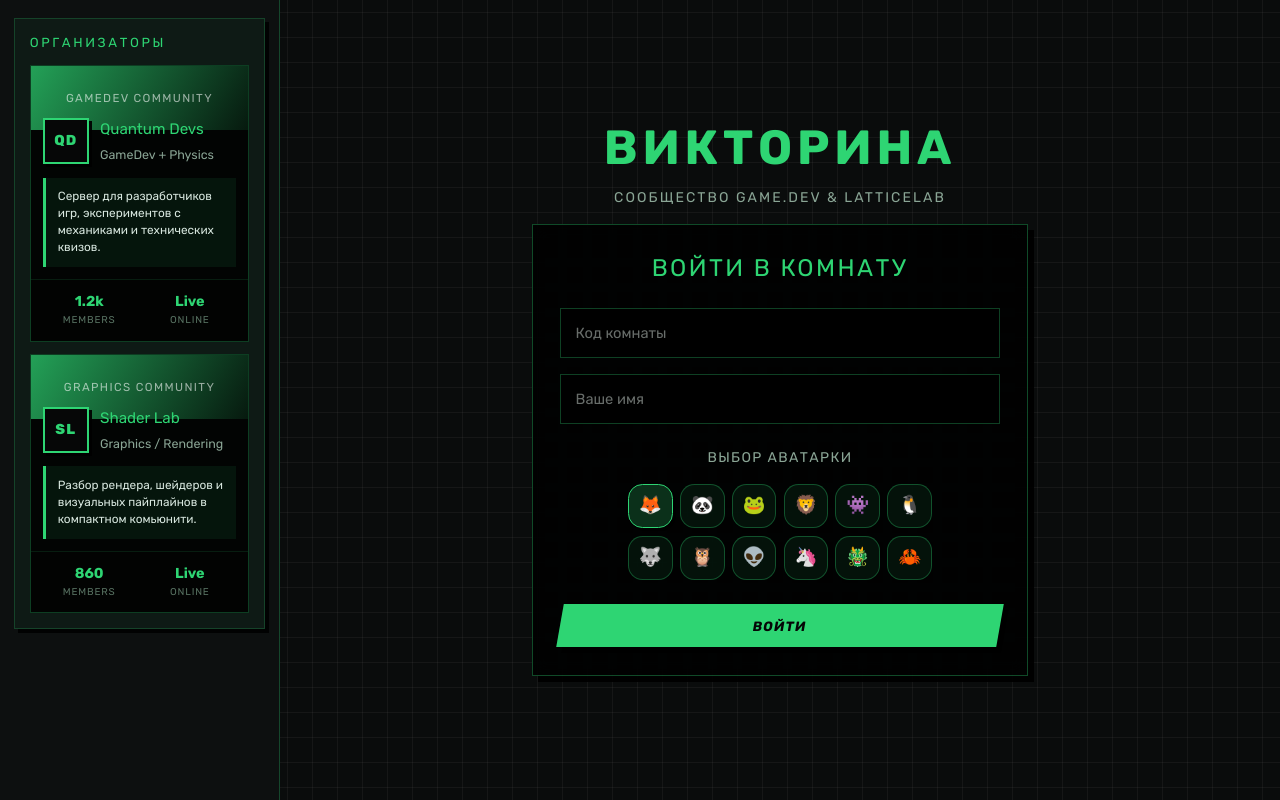
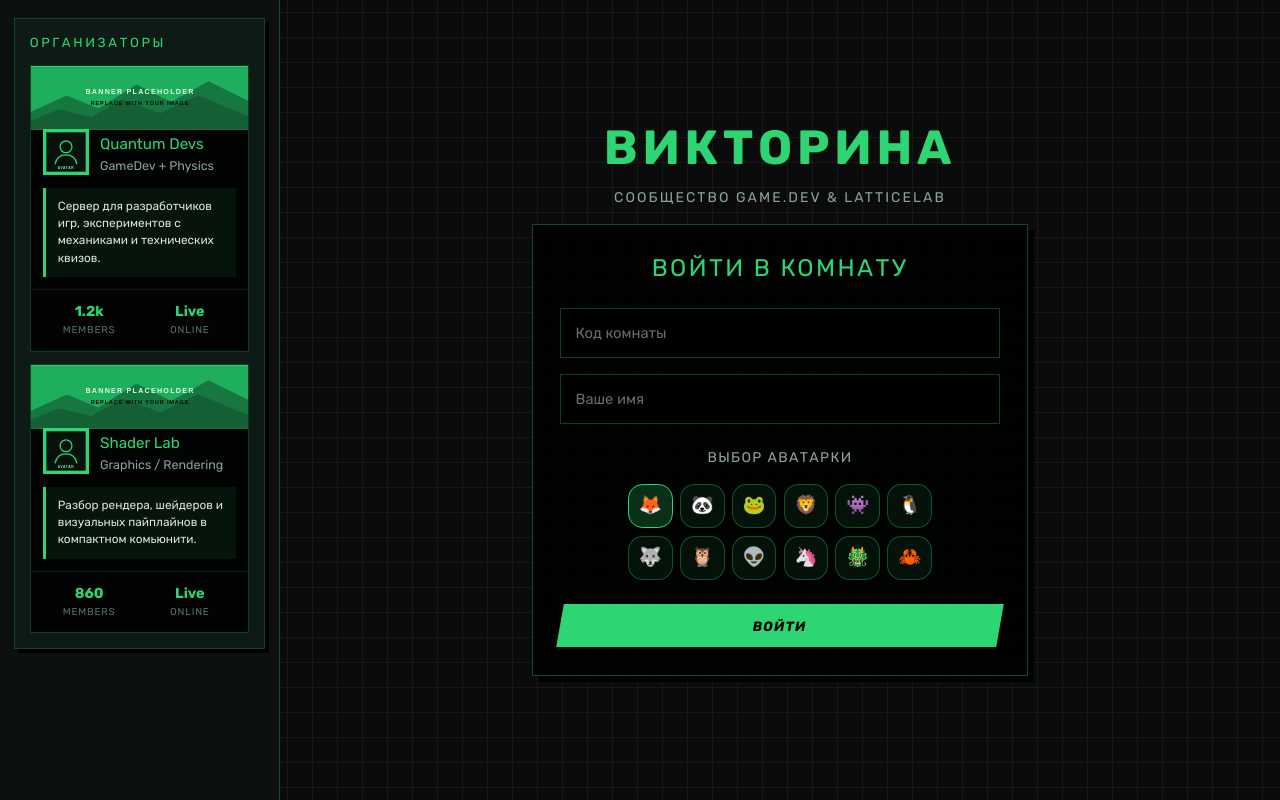
Before and after one commit to KLeyman-228/QuizWeb, a Django app: page / in a window 1280 px wide. Run offline with Django 5.2, Linux system fonts and the light colour scheme; some libraries are stand-ins or nearby versions.

Commit message:
fix ds cards img

```diff
--- a/static/css/style.css
+++ b/static/css/style.css
@@ -161,56 +161,54 @@ textarea {
     justify-content: center;
     height: 64px;
     background: linear-gradient(120deg, rgba(46, 213, 115, 0.75), rgba(46, 213, 115, 0.1));
+    overflow: hidden;
 }
 
-.discord-banner-placeholder {
-    color: rgba(255, 255, 255, 0.58);
-    font-size: 0.72rem;
-    letter-spacing: 0.12em;
-    text-transform: uppercase;
+.discord-banner img {
+    width: 100%;
+    height: 100%;
+    object-fit: cover;
 }
 
 .discord-card-content {
-    padding: 0.75rem;
+    padding: 0.9rem 0.75rem 0.75rem;
 }
 
 .discord-profile {
     display: flex;
     align-items: center;
     gap: 0.7rem;
-    margin-top: -1.55rem;
+    margin-top: -1rem;
+    margin-bottom: 0.35rem;
 }
 
 .discord-avatar {
     width: 46px;
     height: 46px;
-    display: flex;
-    align-items: center;
-    justify-content: center;
     flex-shrink: 0;
     border: 2px solid var(--green-main);
     background: #060707;
-    color: var(--green-main);
-    font-size: 0.9rem;
-    font-weight: 800;
-    letter-spacing: 0.08em;
+    object-fit: cover;
     box-shadow: 3px 3px 0 rgba(0, 0, 0, 0.95);
 }
 
 .discord-meta {
     min-width: 0;
+    padding-top: 0.35rem;
 }
 
 .discord-card h3 {
     margin: 0 0 0.35rem;
     font-size: 0.95rem;
     color: var(--green-main);
+    line-height: 1.1;
 }
 
 .discord-card p {
     margin: 0;
     color: var(--text-muted);
     font-size: 0.78rem;
+    line-height: 1.25;
 }
 
 .discord-highlight {
--- a/templates/base.html
+++ b/templates/base.html
@@ -17,11 +17,11 @@
 
                 <div class="discord-card">
                     <div class="discord-banner">
-                        <span class="discord-banner-placeholder">GameDev community</span>
+                        <img src="{% static 'img/discord-banner-placeholder.svg' %}" alt="Баннер сервера Quantum Devs">
                     </div>
                     <div class="discord-card-content">
                         <div class="discord-profile">
-                            <div class="discord-avatar">QD</div>
+                            <img class="discord-avatar" src="{% static 'img/discord-avatar-placeholder.svg' %}" alt="Аватар сервера Quantum Devs">
                             <div class="discord-meta">
                                 <h3>Quantum Devs</h3>
                                 <p>GameDev + Physics</p>
@@ -45,11 +45,11 @@
 
                 <div class="discord-card">
                     <div class="discord-banner">
-                        <span class="discord-banner-placeholder">Graphics community</span>
+                        <img src="{% static 'img/discord-banner-placeholder.svg' %}" alt="Баннер сервера Shader Lab">
                     </div>
                     <div class="discord-card-content">
                         <div class="discord-profile">
-                            <div class="discord-avatar">SL</div>
+                            <img class="discord-avatar" src="{% static 'img/discord-avatar-placeholder.svg' %}" alt="Аватар сервера Shader Lab">
                             <div class="discord-meta">
                                 <h3>Shader Lab</h3>
                                 <p>Graphics / Rendering</p>
```
Also changed, not shown: static/img/discord-avatar-placeholder.svg (added), static/img/discord-banner-placeholder.svg (added).
